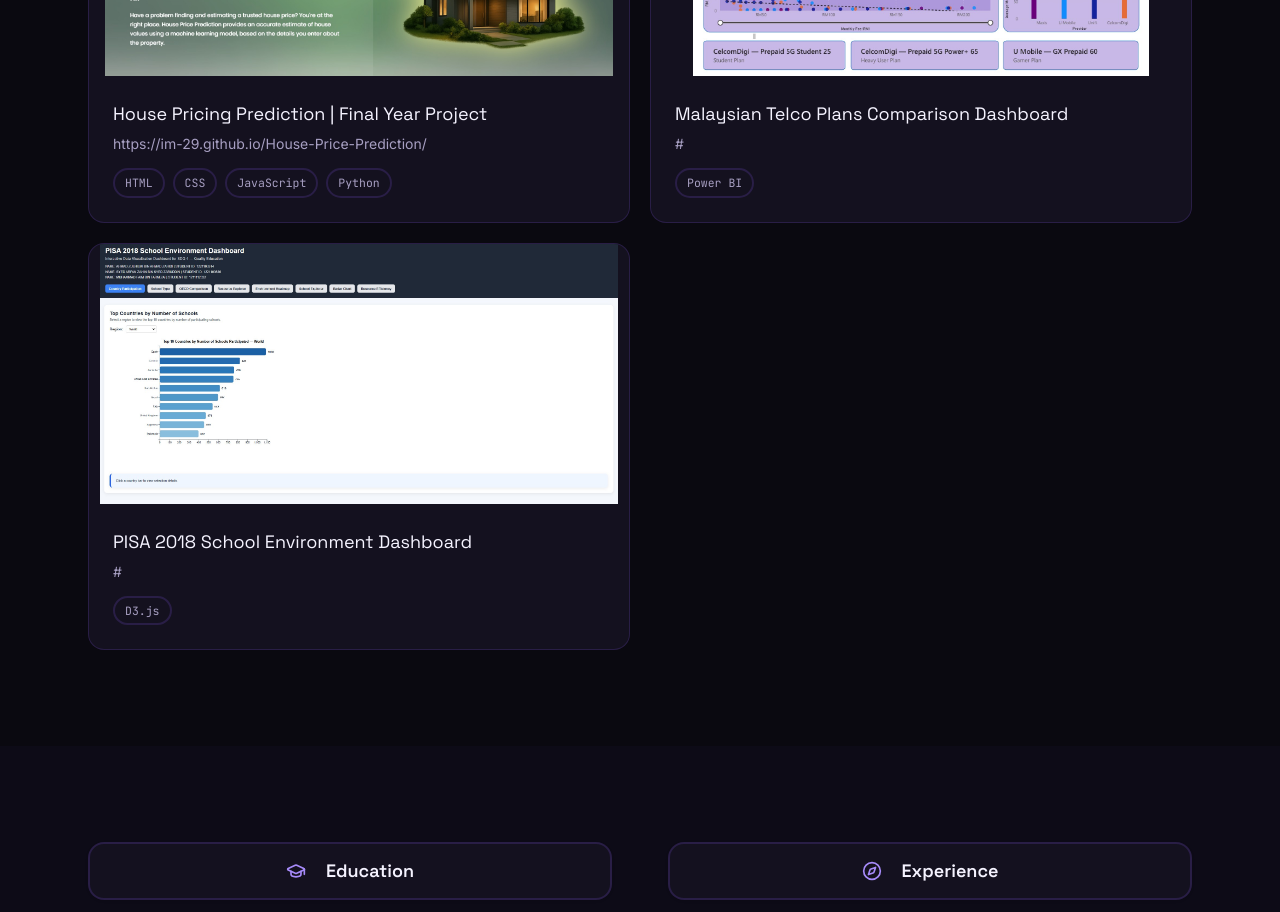
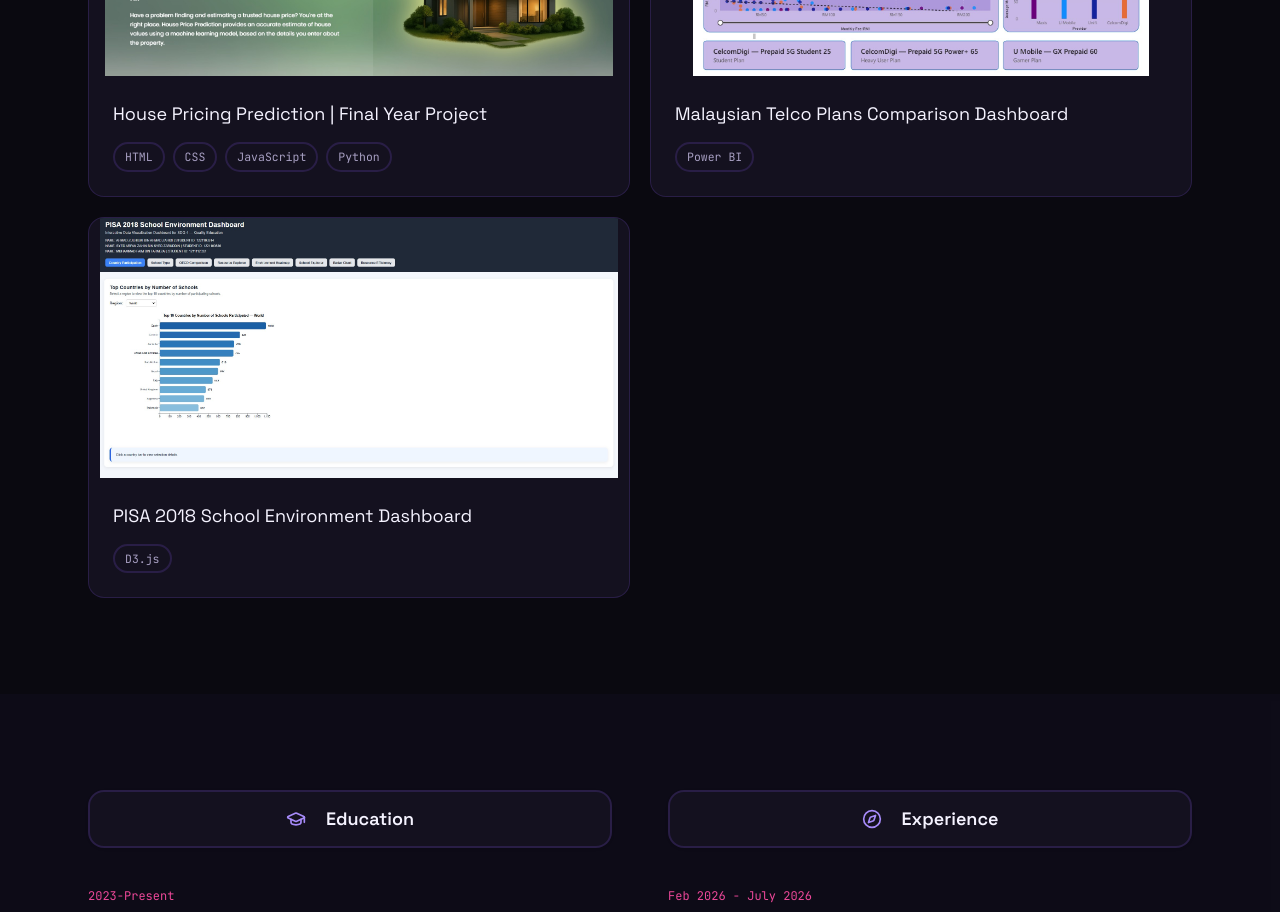
Before and after one commit to Im-29/portfolio-react, a React (Vite) app: page / in a window 1280 px wide. Shown: the part 1840-2752 px from the top of the page. Built offline with nearby package versions, Linux system fonts and the light colour scheme.

Commit message:
Change description to a clickable link
Replaced description text with a link.

```diff
--- a/src/components/Work.jsx
+++ b/src/components/Work.jsx
@@ -33,7 +33,7 @@
                     {p.name}
                   </h3>
                   <p className="text-sm mb-3.5" style={{ color: colors.muted }}>
-                    {p.desc}
+                    <a href={p.desc}></a>
                   </p>
                   <div className="flex flex-wrap gap-2">
                     {p.tags.map((t) => (
```
